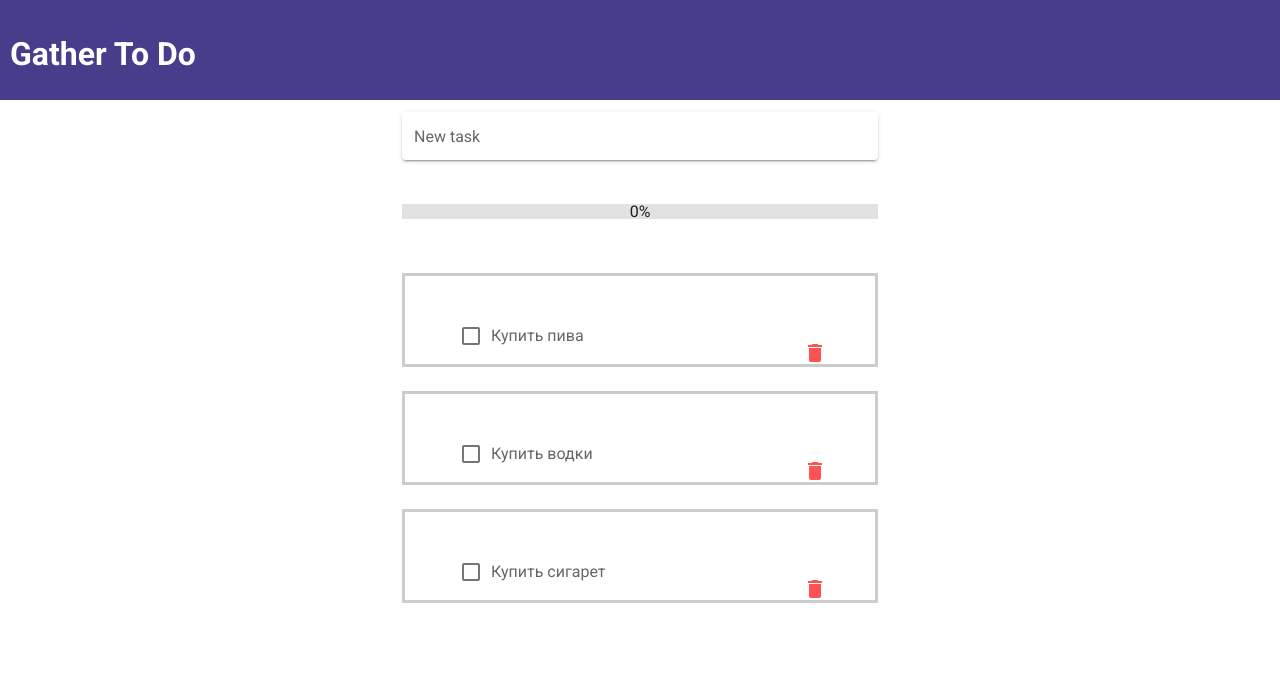
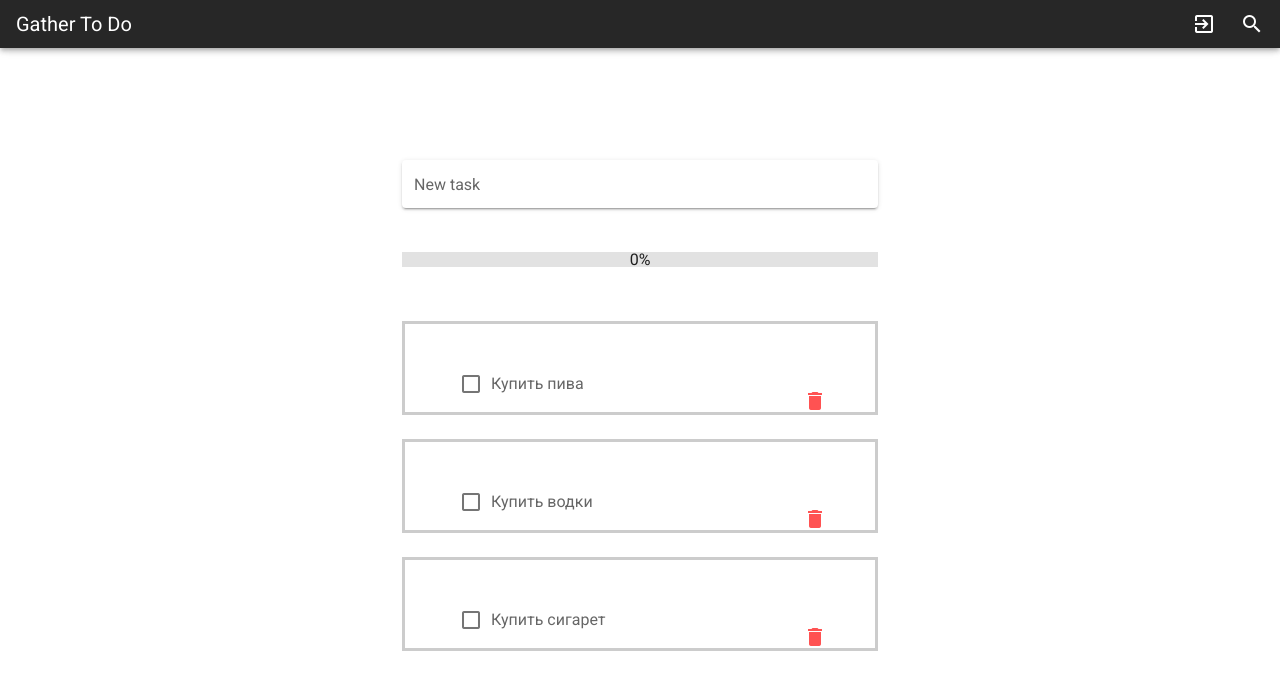
Before and after one commit to lbonanzza/GatherToDo, a Vue app: page / in a window 1280 px wide. Shown: the top 690 px of the page. Built offline with nearby package versions, Linux system fonts and the light colour scheme.

Commit message:
add header and some styles 2.0

```diff
--- a/src/components/Header.vue
+++ b/src/components/Header.vue
@@ -1,11 +1,27 @@
 <template>
-  <div class="header">
-    <div class="header__inner">
-      <div class="header-logo">
-        <h1>Gather To Do</h1>
-      </div>
-    </div>
+
+  <div>
+    <v-app-bar
+        color="gray"
+        dense
+        dark
+    >
+
+      <v-toolbar-title>Gather To Do</v-toolbar-title>
+
+      <v-spacer></v-spacer>
+
+      <v-btn icon>
+        <v-icon>mdi-login-variant</v-icon>
+      </v-btn>
+
+      <v-btn icon>
+        <v-icon>mdi-magnify</v-icon>
+      </v-btn>
+
+    </v-app-bar>
   </div>
+
 </template>
 
 <script>
@@ -13,25 +29,3 @@
     name: "Header",
   };
 </script>
-
-<style scoped>
-  .header {
-    width: 100%;
-    height: 100px;
-    background-color: darkslateblue;
-
-    position: absolute;
-    left: 0;
-    z-index: 10;
-  }
-
-  .header__inner {
-    display: flex;
-    align-items: center;
-    padding: 30px 10px;
-  }
-
-  .header-logo {
-    color: #ffffff;
-  }
-</style>
--- a/src/components/TodoList.vue
+++ b/src/components/TodoList.vue
@@ -25,10 +25,6 @@
       removeTodo(id) {
         this.$emit("remove-todo", id);
       },
-      sort() {
-        const arrSort = this.todos.sort();
-        return arrSort;
-      },
     },
   };
 </script>
```
